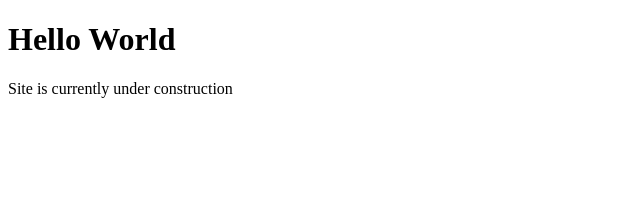
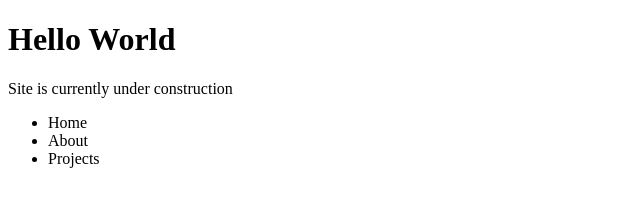
Before and after one commit to grayowldev/grayowldev.github.io, a plain HTML site: page index.html in a window 1280 px wide. Shown: the whole page, without its empty margins (0-640 px from the left). Drawn offline with Linux system fonts and the light colour scheme.

Commit message:
index.html added

```diff
--- a/index.html
+++ b/index.html
@@ -7,5 +7,12 @@
 <body>
     <h1> Hello World</h1>
     <p> Site is currently under construction</p>
+    <div>
+        <ul>
+            <li><a href="index.html"></a>Home</li>
+            <li><a href=""></a>About</li>
+            <li><a href="projects.html"></a>Projects</li>
+        </ul>
+    </div>
 </body>
 </html>
```
